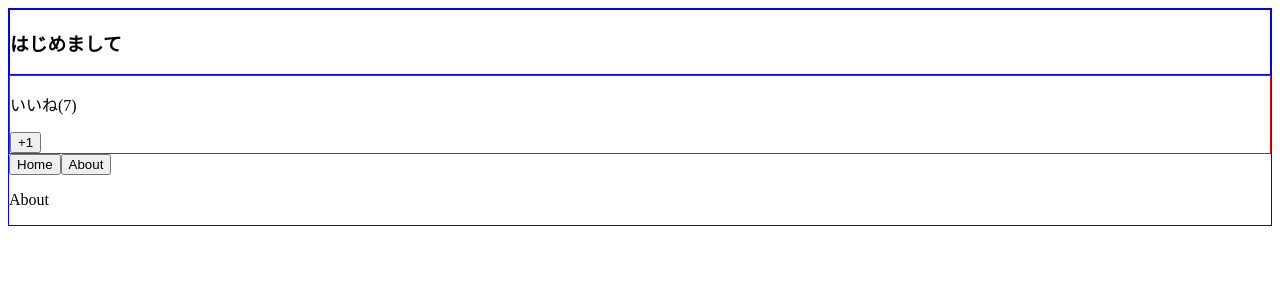
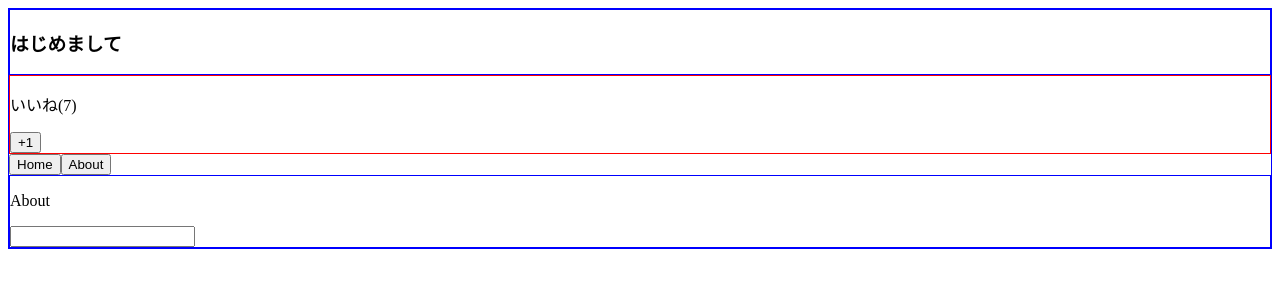
Before and after one commit to aki537/vue.js, a Vue app in the folder section5/6/7/vue.js-test/: page / in a window 1280 px wide. Both pictures are taken after a click on the button "About". Shown: the top 300 px of the page. Built offline with nearby package versions, Linux system fonts and the light colour scheme.

Commit message:
113 動的コンポーネントは切り替えるごとにdestroyedされる

```diff
--- a/section5/6/7/vue.js-test/src/components/About.vue
+++ b/section5/6/7/vue.js-test/src/components/About.vue
@@ -1,3 +1,14 @@
 <template>
-  <p>About</p>
+  <div>
+    <p>About</p>
+    <input>
+  </div>
 </template>
+
+<script>
+export default {
+  destroyed() {
+    console.log("destroyed");
+  }
+};
+</script>
```
